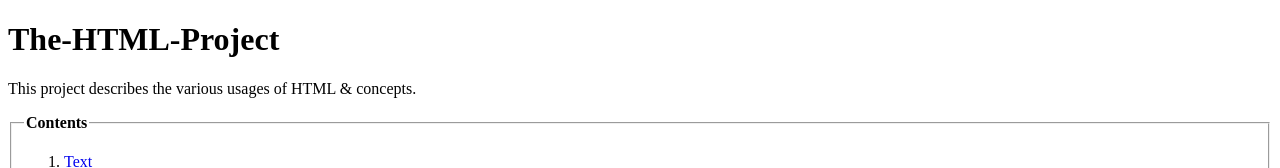
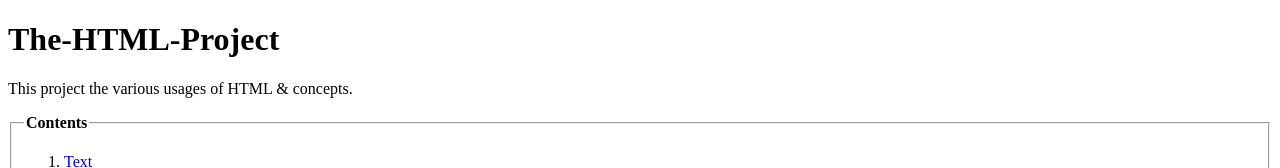
Before and after one commit to d4rkr0n1n-tech/The-HTML-Project, a plain HTML site: page index.html in a window 1280 px wide. Shown: the top 168 px of the page. Drawn offline with Linux system fonts and the light colour scheme.

Commit message:
update index.html

```diff
--- a/index.html
+++ b/index.html
@@ -9,7 +9,7 @@
 
   <body>
     <h1>The-HTML-Project</h1>
-    <p>This project describes the various usages of HTML & concepts.</p>
+    <p>This project <span> the various usages of HTML </span>& concepts.</p>
 
     <!-- Ordered List -->
     <fieldset>
```
